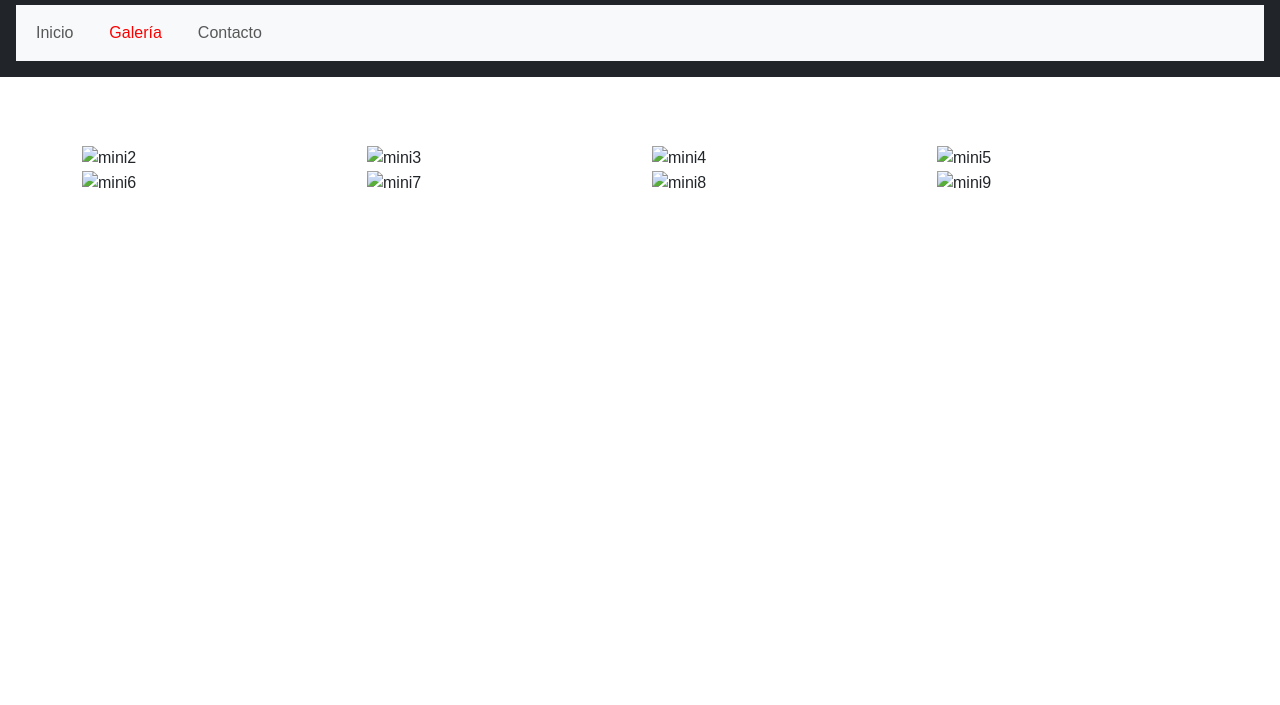
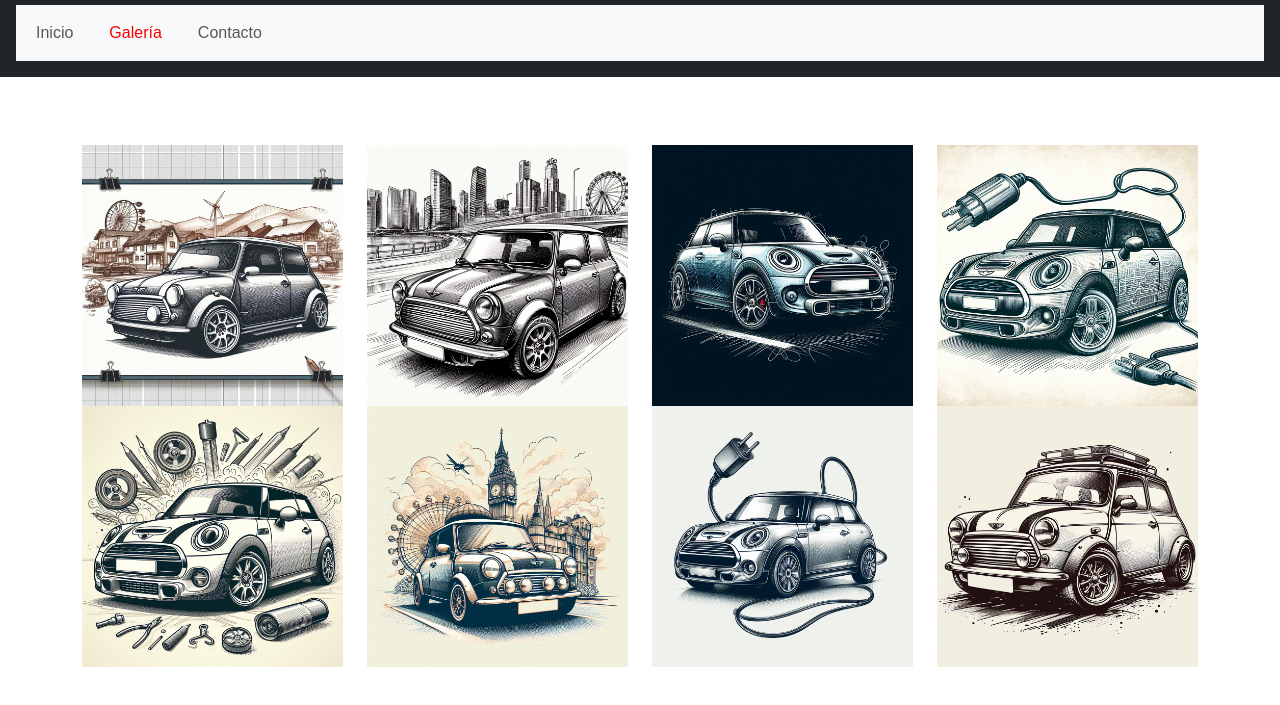
Before and after one commit to jjaracanales/evaluacion3, a plain HTML site: page galeria.html in a window 1280 px wide. Shown: the part 113-818 px from the top of the page. Drawn offline with nearby package versions, Linux system fonts and the light colour scheme.

Commit message:
Update galeria.html

```diff
--- a/galeria.html
+++ b/galeria.html
@@ -38,28 +38,28 @@
     <div class="container">
         <div class="row">
             <div class="col-lg-3 col-md-4 col-sm-6 col-12">
-                <img src="images/mini2.jpg" alt="mini2" class="img-fluid">
+                <img src="/mini2.jpg" alt="mini2" class="img-fluid">
             </div>
             <div class="col-lg-3 col-md-4 col-sm-6 col-12">
-                <img src="images/mini3.jpg" alt="mini3" class="img-fluid">
+                <img src="/mini3.jpg" alt="mini3" class="img-fluid">
             </div>
             <div class="col-lg-3 col-md-4 col-sm-6 col-12">
-                <img src="images/mini4.jpg" alt="mini4" class="img-fluid">
+                <img src="/mini4.jpg" alt="mini4" class="img-fluid">
             </div>
             <div class="col-lg-3 col-md-4 col-sm-6 col-12">
-                <img src="images/mini5.jpg" alt="mini5" class="img-fluid">
+                <img src="/mini5.jpg" alt="mini5" class="img-fluid">
             </div>
             <div class="col-lg-3 col-md-4 col-sm-6 col-12">
-                <img src="images/mini6.jpg" alt="mini6" class="img-fluid">
+                <img src="/mini6.jpg" alt="mini6" class="img-fluid">
             </div>
             <div class="col-lg-3 col-md-4 col-sm-6 col-12">
-                <img src="images/mini7.jpg" alt="mini7" class="img-fluid">
+                <img src="/mini7.jpg" alt="mini7" class="img-fluid">
             </div>
             <div class="col-lg-3 col-md-4 col-sm-6 col-12">
-                <img src="images/mini8.jpg" alt="mini8" class="img-fluid">
+                <img src="/mini8.jpg" alt="mini8" class="img-fluid">
             </div>
             <div class="col-lg-3 col-md-4 col-sm-6 col-12">
-                <img src="images/mini9.jpg" alt="mini9" class="img-fluid">
+                <img src="/mini9.jpg" alt="mini9" class="img-fluid">
             </div>
     </div>
 
```
